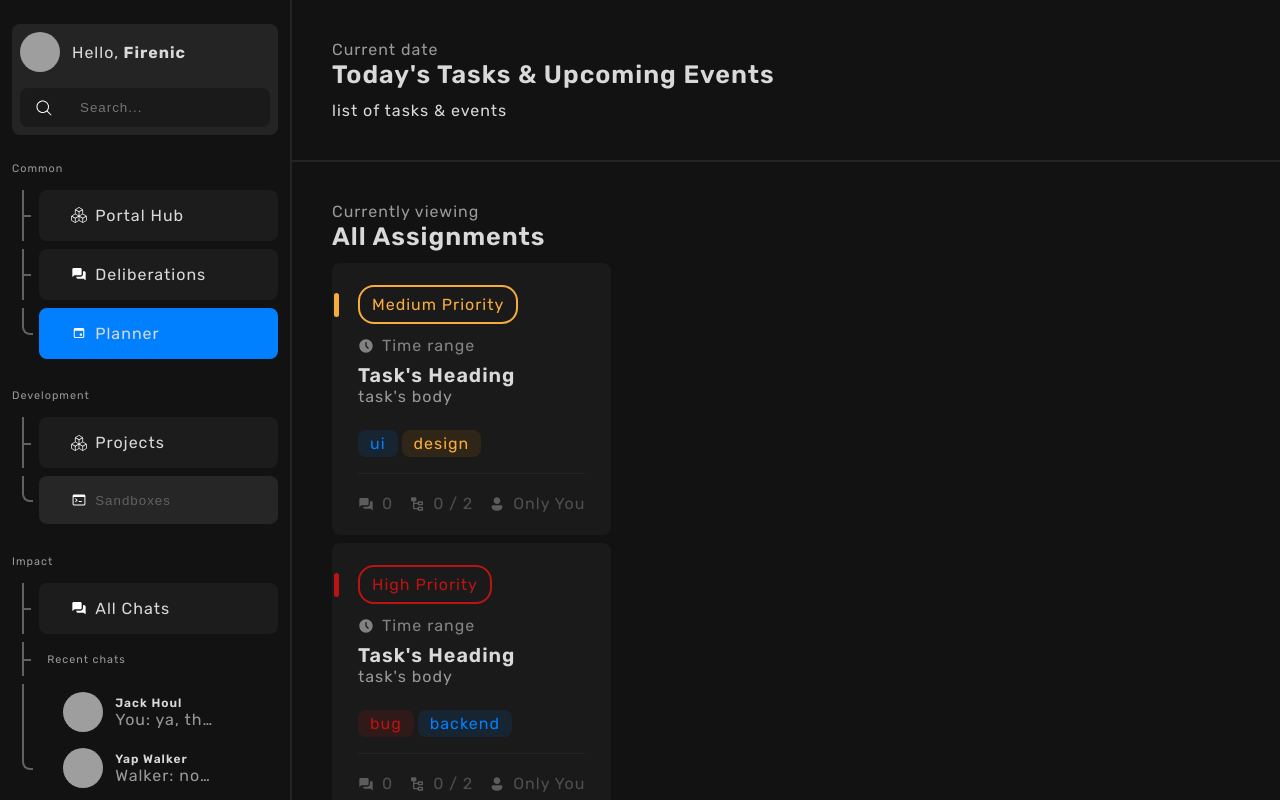
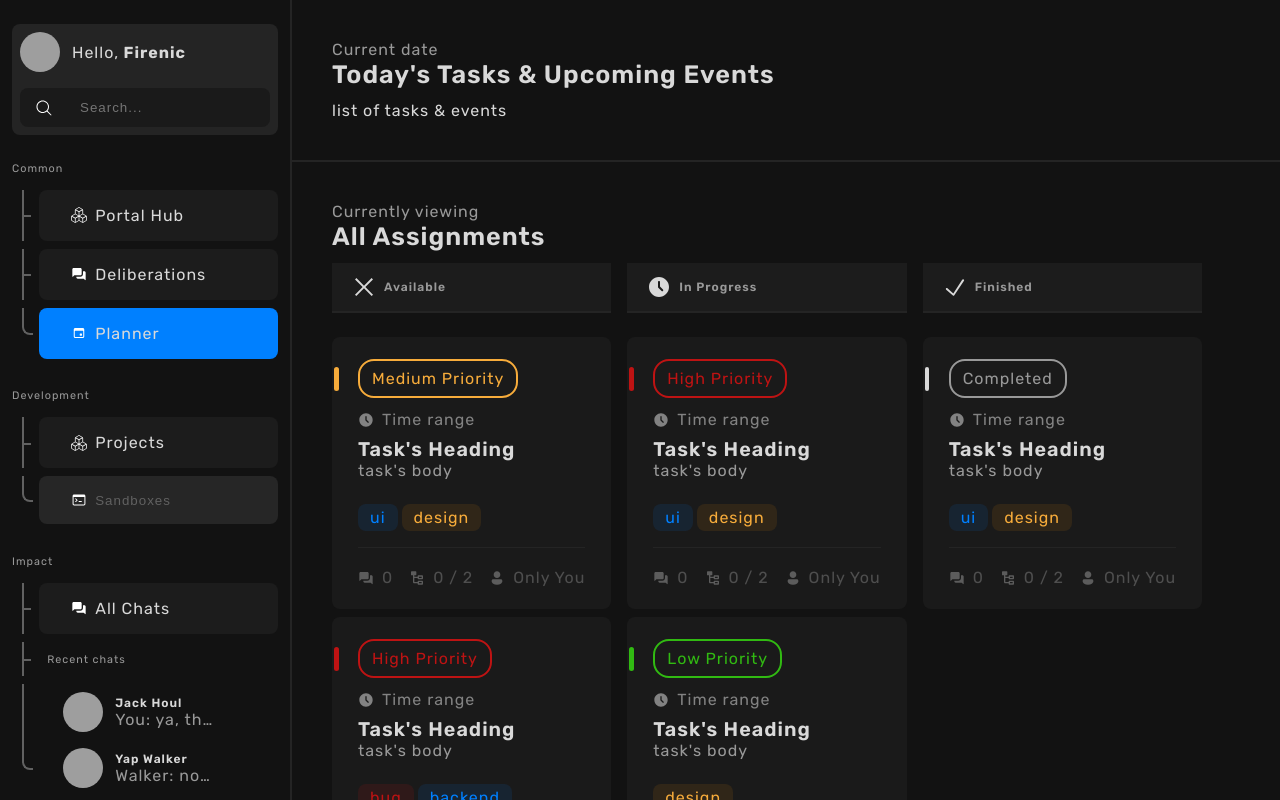
Before and after one commit to DFirenice/impact-next-ts, a Next.js app: page /planner in a window 1280 px wide. Built offline with nearby package versions, Linux system fonts and the light colour scheme; grey boxes are pictures that could not be loaded.

Commit message:
Some ui modifications

```diff
--- a/src/app/(app)/planner/page.tsx
+++ b/src/app/(app)/planner/page.tsx
@@ -1,5 +1,6 @@
 import Heading from '@/components/Heading'
 import TaskCard from '@/components/TaskCard/TaskCard'
+import Icon from '@/components/UI/Icon'
 
 import css from './style.module.css'
 
@@ -19,10 +20,35 @@ const PlannerPage = () => {
                 <span data-font-accent="medium">Currently viewing</span>
                 <Heading size='larger'>All assignments</Heading>
             </div>
-            <div>
+            <div className={css.assignments_container}>
                 <div className={css.tasks_group}>
-                    <TaskCard priority='medium' tags={['ui', 'design']}/>
-                    <TaskCard priority='high' tags={['bug', 'backend']}/>
+                    <div className="block_aligned">
+                        <Icon id="cross" size="large"/>
+                        <Heading><span data-font-accent="medium">Available</span></Heading>
+                    </div>
+                    <div>
+                        <TaskCard priority='medium' tags={['ui', 'design']}/>
+                        <TaskCard priority='high' tags={['bug', 'backend']}/>
+                    </div>
+                </div>
+                <div className={css.tasks_group}>
+                    <div className="block_aligned">
+                        <Icon id="clock" size="large"/>
+                        <Heading><span data-font-accent="medium">In progress</span></Heading>
+                    </div>
+                    <div>
+                        <TaskCard priority='high' tags={['ui', 'design']}/>
+                        <TaskCard priority='low' tags={['design']}/>
+                    </div>
+                </div>
+                <div className={css.tasks_group}>
+                    <div className="block_aligned">
+                        <Icon id="checkmark" size="large"/>
+                        <Heading><span data-font-accent="medium">Finished</span></Heading>
+                    </div>
+                    <div>
+                        <TaskCard priority='completed' tags={['ui', 'design']}/>
+                    </div>
                 </div>
             </div>
         </section>
--- a/src/app/(app)/planner/style.module.css
+++ b/src/app/(app)/planner/style.module.css
@@ -11,8 +11,23 @@
     }
 }
 
+.assignments_container {
+    display: flex;
+    gap: 1rem;
+}
+
 .tasks_group {
-    display: inline-flex;
-    flex-direction: column;
-    gap: 1dvh;
+    max-width: fit-content;
+    & > div:first-child {
+        background: var(--clr-dp-04);
+        border-bottom: 2px solid var(--clr-dp-08);
+        padding: .75rem 1.25rem;
+        margin-bottom: 1.5rem;
+    }
+
+    & > div:last-child {
+        display: inline-flex;
+        flex-direction: column;
+        gap: 1dvh;
+    }
 }
--- a/src/app/main.css
+++ b/src/app/main.css
@@ -13,6 +13,14 @@
     justify-content: space-between;
     flex-direction: row;
     width: 100%;
+}
+
+/* vertically centered block */
+.block_aligned {
+    display: flex;
+    flex-direction: row;
+    align-items: center;
+    gap: .5rem;
 }
 
 /* Random active link (Perhaps, not should be here) */
--- a/src/components/TaskCard/TaskCard.tsx
+++ b/src/components/TaskCard/TaskCard.tsx
@@ -10,7 +10,8 @@ const TaskCard = ({ priority, tags }: TaskCardProps) => {
     // This sucks, i know
     const markerColor = priority === 'low' ? 'hsl(109 82% 40%)' :
                            priority === 'medium' ? 'hsl(36 92% 60%)' :
-                           'hsl(0 82% 41%)'
+                           priority === 'high' ? 'hsl(0 82% 41%)' :
+                           'hsl(0 0% 85%)'
 
     return <div className={css.card}>
         <div
--- a/src/components/TaskCard/TaskCard.types.tsx
+++ b/src/components/TaskCard/TaskCard.types.tsx
@@ -1,7 +1,7 @@
 import type { TagTypes } from "@/types/TagType.types"
 
 type TaskCardProps = {
-    priority: 'low' | 'medium' | 'high'
+    priority: 'low' | 'medium' | 'high' | 'completed'
     tags: TagTypes[]
 }
 
--- a/src/data/icons.tsx
+++ b/src/data/icons.tsx
@@ -26,6 +26,8 @@ import terminal from '@/assets/icons/terminal.svg'
 import user from '@/assets/icons/user.svg'
 import visible from '@/assets/icons/visible.svg'
 import clock from '@/assets/icons/clock.svg'
+import checkmark from '@/assets/icons/checkmark.svg'
+import cross from '@/assets/icons/cross.svg'
 
 export const icons = {
     add: add,
@@ -55,5 +57,7 @@ export const icons = {
     terminal: terminal,
     user: user,
     visible: visible,
-    clock: clock
+    clock: clock,
+    checkmark: checkmark,
+    cross: cross
 }
```
Also changed, not shown: src/assets/icons/checkmark.svg (added), src/assets/icons/cross.svg (added).
